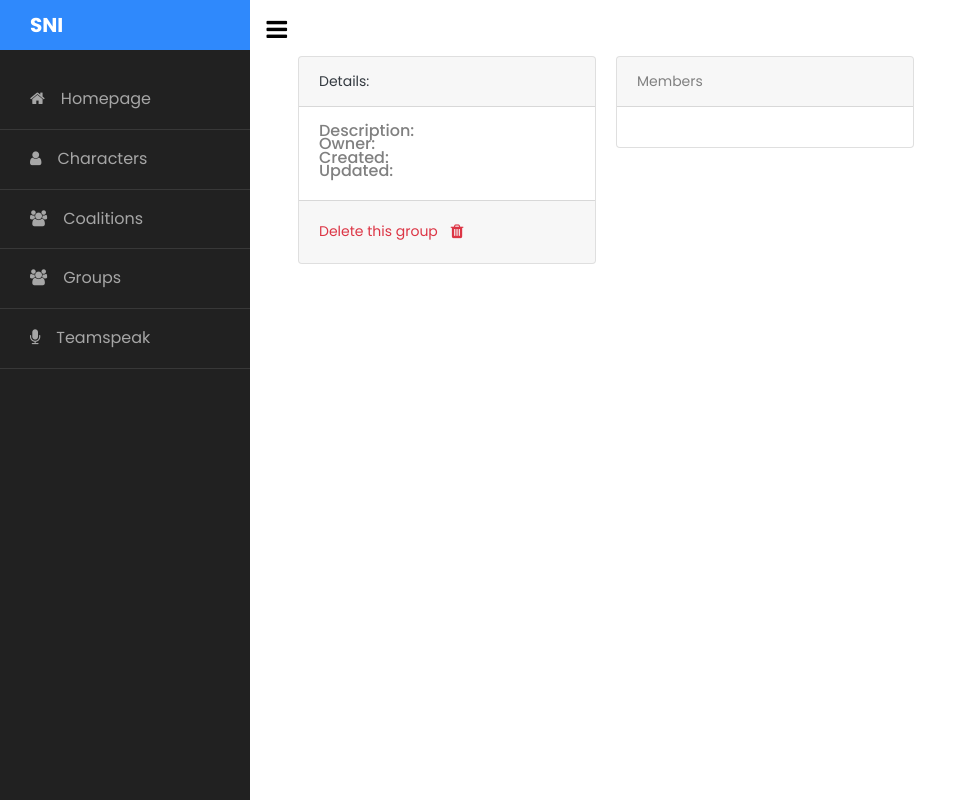
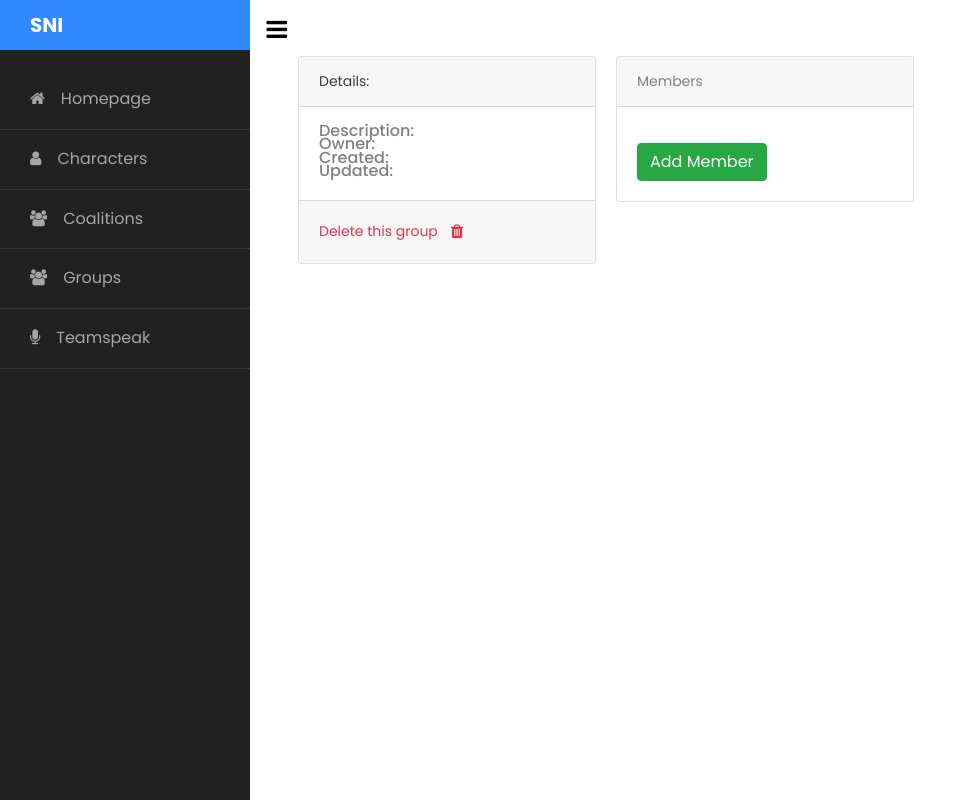
Before and after one commit to r0kym/SNI-frontend, a Django app: template group/templates/group/sheet.html in a window 1280 px wide. Shown: the whole page, without its empty margins (0-977 px from the left). Run offline with Django 3.2, Linux system fonts and the light colour scheme; the template is opened without the code that fills it, so the values that code supplies are empty; some libraries are stand-ins or nearby versions.

Commit message:
Add buttons to add / remove members

```diff
--- a/group/templates/group/sheet.html
+++ b/group/templates/group/sheet.html
@@ -26,12 +26,58 @@
       Members
     </div>
     <div class="card-body">
-          <ul class="list-group list-group-flush">
+      <table id="groupList" class="table table-striped table-sm table-hover table-borderless" cellspacing="0" width="100%">
+        <tbody>
           {% for member in group.members %}
-            <li>{{ member }}</li>
+          <tr style="position:relative">
+            <td>{{ member }}</td>
+            <td style="position:relative; border-left: 3px solid #e9ecef;">
+              <button class="btn stretched-link" id="ButtonDeleteMember" data-toggle="modal" data-target="#ModalDeleteMember" data-member="{{ member }}">
+                  <i class="fa fa-trash text-danger"></i>
+              </button>
+            </td>
+          </tr>
           {% endfor %}
-          </ul>
+        </tbody>
+      </table>
+
+      <button type="button" class="btn btn-success" data-toggle="modal" data-target="#ModalAddMember">
+        Add Member
+      </button>
     </div>
   </div>
 </div>
+
+<div class="modal fade" id="ModalDeleteMember" tabindex="-1" role="dialog" aria-labelledby="ModalLabelDeleteGroup" aria-hidden="true">
+  <div class="modal-dialog modal-dialog-centered" role="document">
+      <div class="modal-content">
+          <div class="modal-header">
+              <h5 class="modal-title" id="ModalLabelDeleteGroup">Delete group</h5>
+              <button type="button" class="close" data-dismiss="modal" aria-label="Close">
+                  <span aria-hidden="true">&times;</span>
+              </button>
+          </div>
+          <div class="modal-body">
+              Are you sure you want to remove <b><span id="ModalDeleteMemberName"></span></b> from the group?
+          </div>
+          <div class="modal-footer">
+              <button type="button" class="btn btn-secondary" data-dismiss="modal">Close</button>
+              <a class="btn btn-danger" id="ModalDeleteGrouplLink" href="" role="button">Confirm</a>
+          </div>
+      </div>
+  </div>
+</div>
+
+<script>
+  /* Function to assign data into the modal popup */
+  $(document).on("click", "#ButtonDeleteMember", function () {
+      // Extract info from data-* attributes
+      var member = $(this).data('member')
+
+      // Update the modal's content
+      $("#ModalDeleteMemberName").text(member)
+      //$("#ModalDeleteGrouplLink").attr("href", group_id+"/delete")
+  })
+</script>
+
 {% endblock content %}
```
Lines whose indentation alone changed are shown as unchanged.
